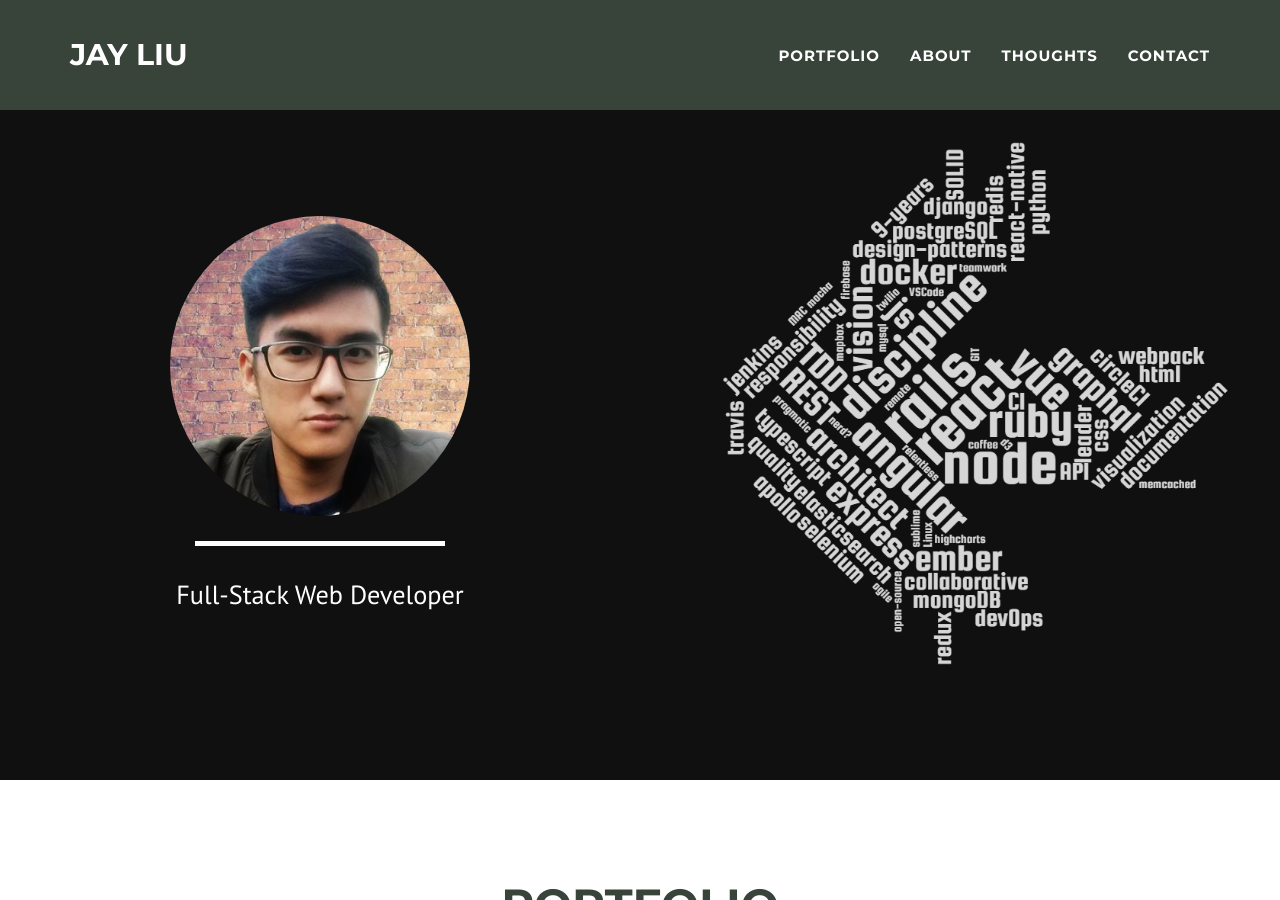
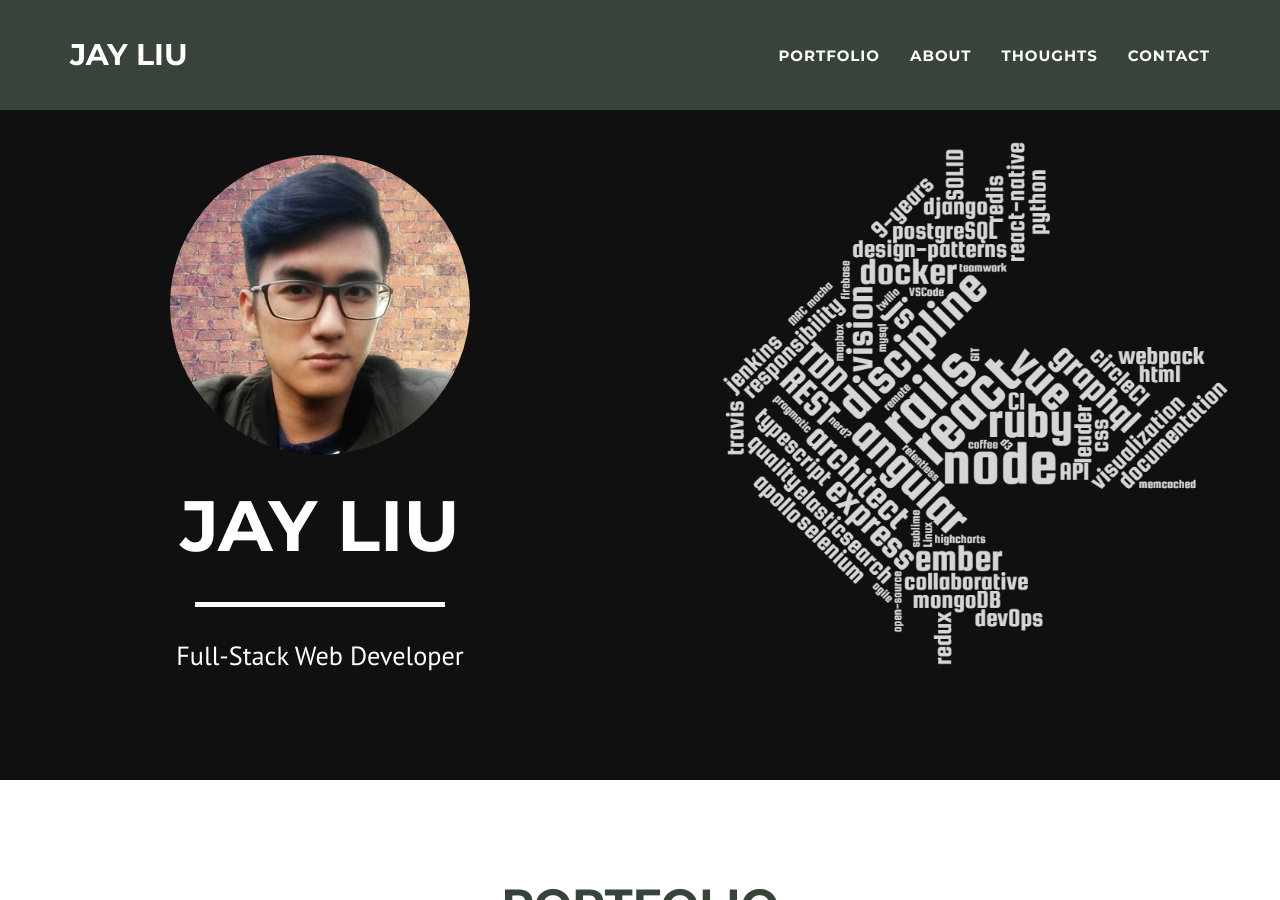
Before and after one commit to j-liu-dev/j-liu-dev.github.io, a Jekyll site: the page built from index.html, in a window 1280 px wide and 900 px high. Built offline with Jekyll 4.4.1, drawn with Linux system fonts in a browser that asks for light colours.

Commit message:
name - misconfiguration

```diff
--- a/_includes/header.html
+++ b/_includes/header.html
@@ -5,7 +5,7 @@
                 <div class="col-12 col-md-6">
                     <img class="img-responsive profile" src="/img/profile.png" alt="">
                     <div class="intro-text">
-                        <span class="name">{{ site.name }}</span>
+                        <span class="name">{{ site.title }}</span>
                         <hr class="star-light">
                         <span class="skills">{{ site.description }}</span>
                     </div>
```
